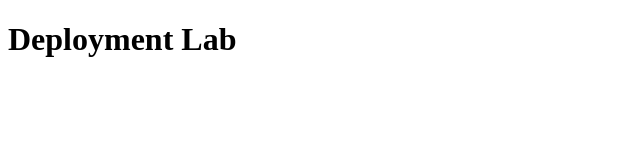
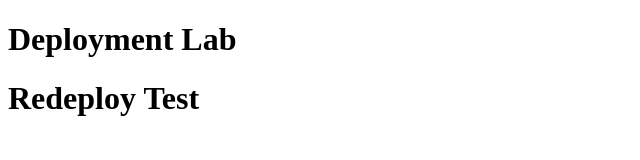
Before and after one commit to boydquerubin/deployment, a website: page public/index.html in a window 1280 px wide. Shown: the whole page, without its empty margins (0-640 px from the left). Drawn offline with Linux system fonts and the light colour scheme.

Commit message:
redeploy test

```diff
--- a/public/index.html
+++ b/public/index.html
@@ -7,5 +7,6 @@
   </head>
   <body>
     <h1>Deployment Lab</h1>
+    <h1>Redeploy Test</h1>
   </body>
 </html>
```
